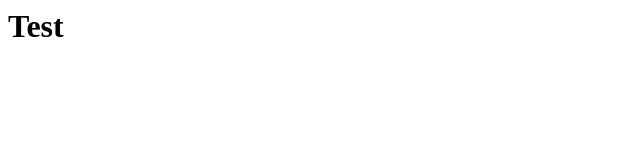
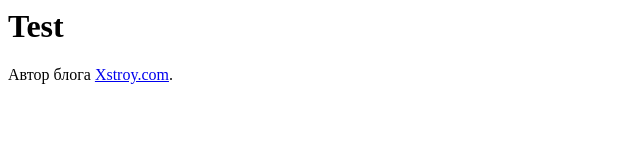
Before and after one commit to Xstroy/xstroy.github.io, a plain HTML site: page index.html in a window 1280 px wide. Shown: the whole page, without its empty margins (0-640 px from the left). Drawn offline with Linux system fonts and the light colour scheme.

Commit message:
Update index.html

```diff
--- a/index.html
+++ b/index.html
@@ -1 +1,2 @@
 <h1>Test</h1>
+<p>Автор блога <a href="http://xstroy.com">Xstroy.com</a>.</p>
```
